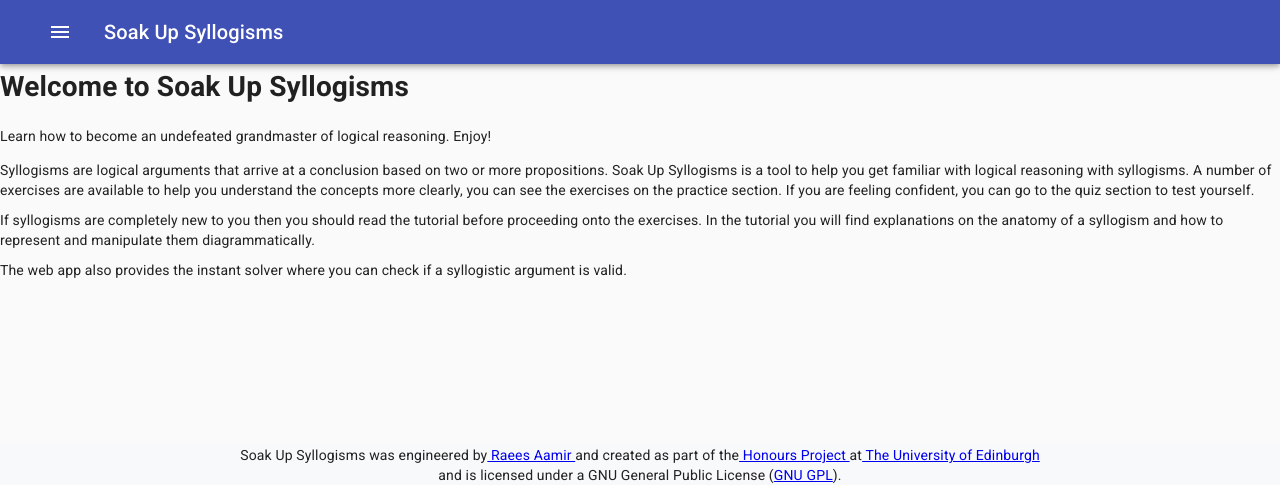
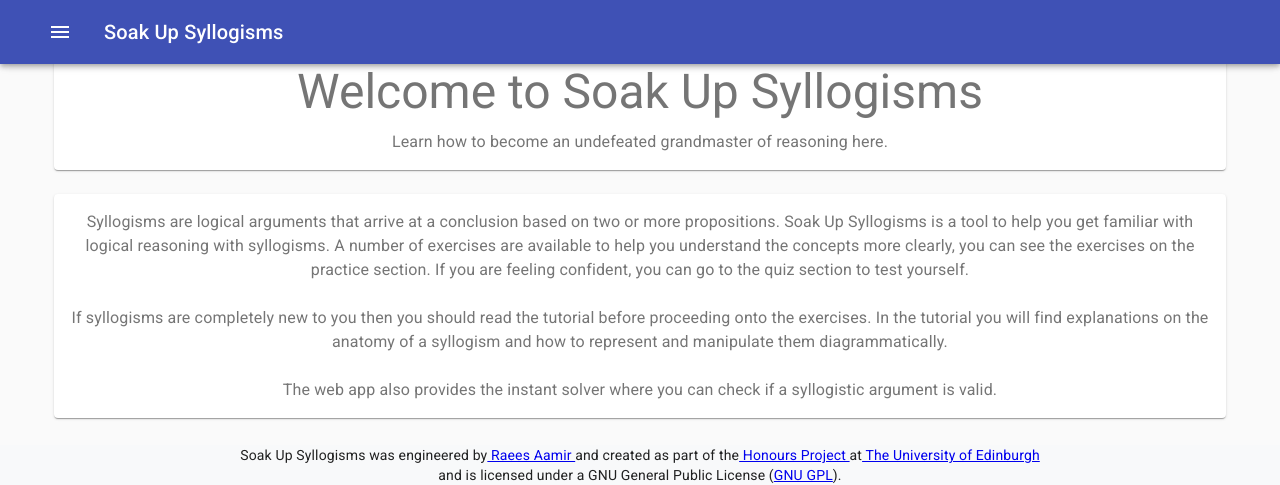
Before and after one commit to raeesapps/Honours-proj, a React (Create React App) app: page / in a window 1280 px wide. Shown: the top 485 px of the page. Built offline with nearby package versions, Linux system fonts and the light colour scheme; grey boxes are pictures that could not be loaded.

Commit message:
Home using MUI

```diff
--- /dev/null
+++ b/src/assets/views/jss/Home/home.js
@@ -0,0 +1,12 @@
+const styles = (theme) => ({
+  root: {
+    flexGrow: 1,
+  },
+  paper: {
+    padding: theme.spacing(2),
+    textAlign: 'center',
+    color: theme.palette.text.secondary,
+  },
+});
+
+export default styles;
--- a/src/views/Home/Home.jsx
+++ b/src/views/Home/Home.jsx
@@ -1,47 +1,52 @@
 import React from 'react';
-import {
-  Container,
-  Row,
-  Col,
-  Jumbotron,
-} from 'reactstrap';
 
-function Home() {
+import { withStyles } from '@material-ui/core/styles';
+
+import Paper from '@material-ui/core/Paper';
+import Grid from '@material-ui/core/Grid';
+import Typography from '@material-ui/core/Typography';
+
+import styles from '../../assets/views/jss/Home/home';
+
+function Home(props) {
+  const { classes } = props;
   return (
-    <>
-      <Container>
-        <Row>
-          <Col>
-            <Jumbotron>
-              <h1 className="lead">Welcome to Soak Up Syllogisms</h1>
-              <p className="lead">Learn how to become an undefeated grandmaster of logical reasoning. Enjoy!</p>
-            </Jumbotron>
-          </Col>
-        </Row>
-        <Row>
-          <Col>
-            <div style={{ marginBottom: '10px' }}>
+    <div className={classes.root}>
+      <Grid
+        container
+        spacing={3}
+        direction="row"
+        justify="center"
+        alignItems="flex-start"
+      >
+        <Grid item xs={11}>
+          <Paper className={classes.paper}>
+            <Typography style={{ marginBottom: '10px' }} variant="h3">
+              Welcome to Soak Up Syllogisms
+            </Typography>
+            <Typography varient="4">
+              Learn how to become an undefeated grandmaster of reasoning here.
+            </Typography>
+          </Paper>
+        </Grid>
+        <Grid item xs={11}>
+          <Paper className={classes.paper}>
+            <Typography varient="body2">
               Syllogisms are logical arguments that arrive at a conclusion based on two or more propositions. Soak Up Syllogisms is a tool to help you get familiar with logical reasoning with syllogisms. A number of exercises are available to help you understand the concepts more clearly, you can see the exercises on the practice section. If you are feeling confident, you can go to the quiz section to test yourself.
-            </div>
-          </Col>
-        </Row>
-        <Row>
-          <Col>
-            <div style={{ marginBottom: '10px' }}>
+            </Typography>
+            <Typography varient="body2">
+              <br />
               If syllogisms are completely new to you then you should read the tutorial before proceeding onto the exercises. In the tutorial you will find explanations on the anatomy of a syllogism and how to represent and manipulate them diagrammatically.
-            </div>
-          </Col>
-        </Row>
-        <Row>
-          <Col>
-            <div style={{ marginBotom: '10px' }}>
+            </Typography>
+            <Typography varient="body2">
+              <br />
               The web app also provides the instant solver where you can check if a syllogistic argument is valid.
-            </div>
-          </Col>
-        </Row>
-      </Container>
-    </>
+            </Typography>
+          </Paper>
+        </Grid>
+      </Grid>
+    </div>
   );
 }
 
-export default Home;
+export default withStyles(styles)(Home);
```
